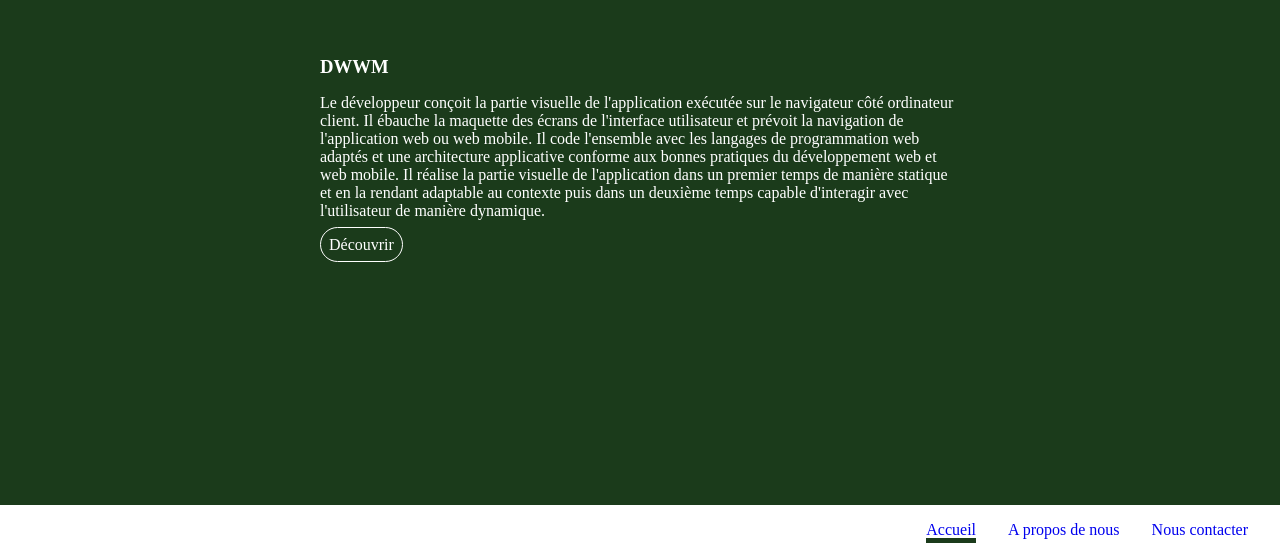
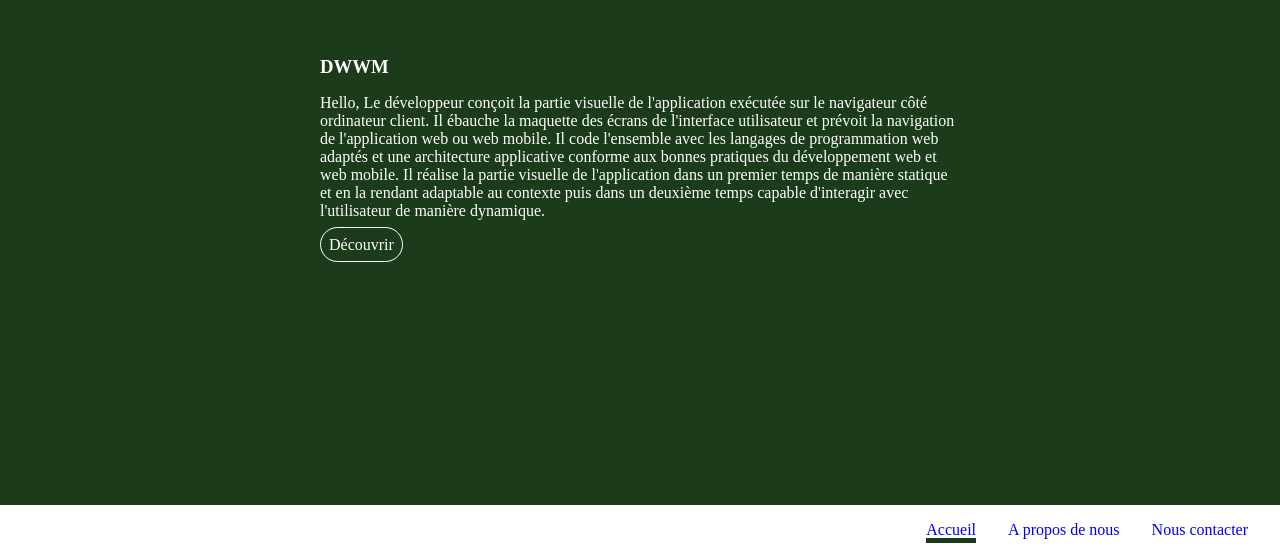
Before and after one commit to mouskito/TP-recap, a plain HTML site: page index.html in a window 1280 px wide. Shown: the part 245-797 px from the top of the page. Drawn offline with Linux system fonts and the light colour scheme.

Commit message:
ajout HELLLO

```diff
--- a/index.html
+++ b/index.html
@@ -12,6 +12,8 @@
         <div class="intro">
             <h3 id="dwwm">DWWM</h3>
             <p>
+                Hello,
+
                 Le développeur conçoit la partie visuelle de l'application exécutée sur
                 le navigateur côté ordinateur client. Il ébauche la maquette des écrans
                 de l'interface utilisateur et prévoit la navigation de l'application web ou
```
